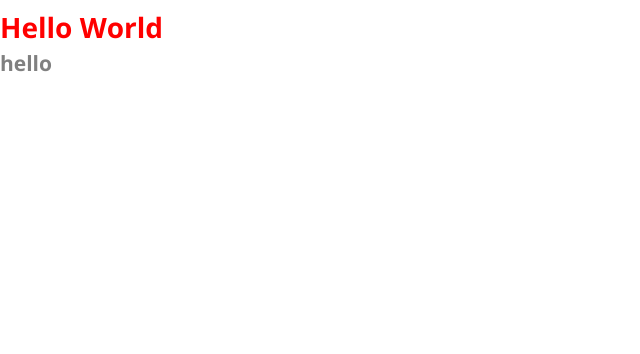
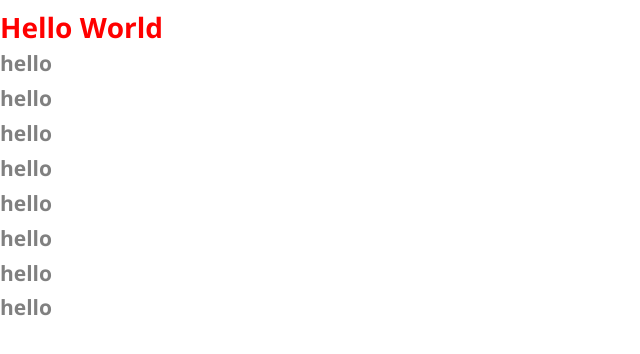
Before and after one commit to flesch91/greenworld, a website: page source/index.html in a window 1280 px wide. Shown: the whole page, without its empty margins (0-640 px from the left). Drawn offline with nearby package versions, Linux system fonts and the light colour scheme.

Commit message:
add fails

```diff
--- a/source/index.html
+++ b/source/index.html
@@ -23,5 +23,12 @@
 <body>
 <h1>Hello World</h1>
 <h2>hello</h2>
+<h2>hello</h2>
+<h2>hello</h2>
+<h2>hello</h2>
+<h2>hello</h2>
+<h2>hello</h2>
+<h2>hello</h2>
+<h2>hello</h2>
 </body>
 </html>
```
